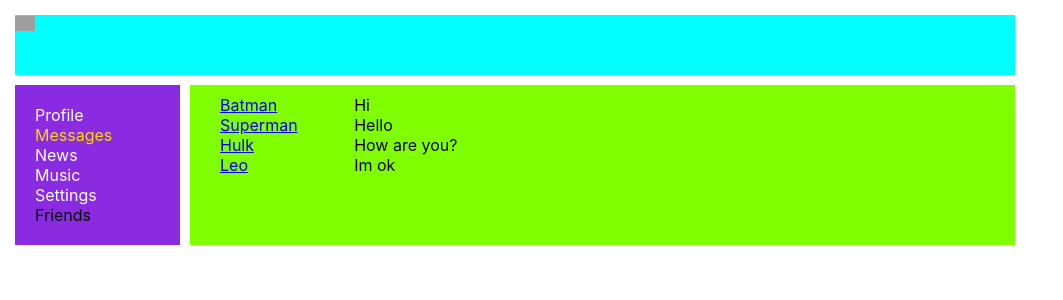
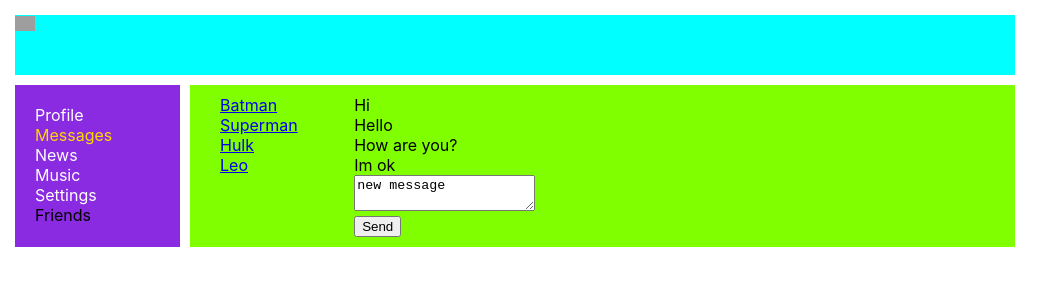
Before and after one commit to padavanshh/react_samurai, a React (Create React App) app: page /dialogs in a window 1280 px wide. Shown: the top 300 px of the page, without its empty margins (0-1063 px from the left). Built offline with nearby package versions, Linux system fonts and the light colour scheme; grey boxes are pictures that could not be loaded.

Commit message:
commit 40

```diff
--- a/src/App.js
+++ b/src/App.js
@@ -13,10 +13,9 @@ function App(props) {
         <Header/>
         <Navigate/>
         <div className='app-wrapper-content'>
-            <Route path='/dialogs' render={ () => <Dialogs state={props.state.messagesPage}/> }/>
+            <Route path='/dialogs' render={ () => <Dialogs store={props.store} /> }/>
             <Route path='/profile' render={ () => <Profile profilePage={props.state.profilePage}
-                                                           addPost={props.addPost}
-                                                           updateNewPostText={props.updateNewPostText}/> }/>
+                                                           dispatch={props.dispatch} /> }/>
         </div>
     </div>
       </BrowserRouter>
--- a/src/components/Dialogs/Dialogs.js
+++ b/src/components/Dialogs/Dialogs.js
@@ -2,16 +2,30 @@ import React from 'react';
 import s from './Dialogs.module.css';
 import DialogItem from "./DialogItem/DialogItem";
 import Message from "./Message/Message";
+import {sendMessageCreator, updateNewMessageBodyCreator} from "../../redux/state";
 
 const Dialogs = (props) => {
 
-    let dialogsElements = props.state.dialogsData.map((el) => {
+    let state = props.store.getState().messagesPage;
+
+    let dialogsElements = state.dialogsData.map((el) => {
         return <DialogItem name={el.name} id={el.id}/>
     })
 
-    let textElements = props.state.textData.map((el) => {
+    let textElements = state.textData.map((el) => {
         return <Message text={el.message}/>
     })
+
+    let newMessageText = state.newMessageText;
+
+    let onSendMessageClick = () => {
+        props.store.dispatch(sendMessageCreator())
+    }
+
+    let onNewMessageChange = (e) => {
+        let body = e.target.value;
+        props.store.dispatch(updateNewMessageBodyCreator(body))
+    }
 
     return (
         <div className={s.dialogs}>
@@ -19,7 +33,13 @@ const Dialogs = (props) => {
                 {dialogsElements}
             </div>
             <div className={s.messages}>
-                {textElements}
+                <div>{textElements}</div>
+                <div>
+                    <div><textarea value= {newMessageText}
+                                   onChange={onNewMessageChange}
+                                   placeholder='Enter your message'></textarea></div>
+                    <div><button onClick={onSendMessageClick}>Send</button></div>
+                </div>
             </div>
         </div>
     )
--- a/src/components/Profile/MyPosts/MyPosts.js
+++ b/src/components/Profile/MyPosts/MyPosts.js
@@ -1,24 +1,27 @@
 import React from 'react';
 import c from "./MyPosts.module.css";
 import Post from "./Post/Post";
+import {addPostActionCreator, updateNewPostTextActionCreator} from "../../../redux/state";
 
 const MyPosts = (props) => {
 
     let postsElements = props.posts.map((p) => {
         return <Post mess={p.mess} likes={p.likes}/>
-    })
+    });
 
     let newPostElement = React.createRef();
 
-    let addPost = () => {
-        let text = newPostElement.current.value;
-        props.addPost(text);
+
+
+    let addPost = () => {  // добавление записи
+        props.dispatch(addPostActionCreator());
     };
 
-    let onPostChange = () => {
+    let onPostChange = () => {   // фиксирует изменение текстериа
         let text = newPostElement.current.value;
-        props.updateNewPostText(text)
-    }
+        let action = updateNewPostTextActionCreator(text);
+        props.dispatch(action)
+    };
 
     return <div>
         <h3>My posts</h3>
@@ -32,6 +35,6 @@ const MyPosts = (props) => {
             {postsElements}
         </div>
     </div>
-}
+};
 
 export default MyPosts;
--- a/src/components/Profile/Profile.js
+++ b/src/components/Profile/Profile.js
@@ -8,8 +8,7 @@ const Profile = (props) => {
         <ProfileInfo/>
         <MyPosts posts={props.profilePage.postData}
                  newPostText={props.profilePage.newPostText}
-                 addPost={props.addPost}
-                 updateNewPostText={props.updateNewPostText}/>
+                 dispatch={props.dispatch} />
     </div>
 }
 
--- a/src/index.js
+++ b/src/index.js
@@ -8,9 +8,9 @@ import App from './App';
 let rerenderEntireTree = (state) => {
     ReactDOM.render(
         <React.StrictMode>
-            <App state={store.getState()}
-                 addPost={store.addPost.bind(store)}
-                 updateNewPostText={store.updateNewPostText.bind(store)}/>
+            <App state={state}
+                 dispatch={store.dispatch.bind(store)}
+                 store = {store}/>
         </React.StrictMode>,
         document.getElementById('root')
     );
--- a/src/redux/state.js
+++ b/src/redux/state.js
@@ -1,3 +1,9 @@
+const ADD_POST = 'ADD-POST';
+const UPDATE_NEW_POST_TEXT = 'UPDATE-NEW-POST-TEXT';
+
+const UPDATE_NEW_MESSAGE_TEXT = 'UPDATE-NEW-MESSAGE-TEXT';
+const SEND_MESSAGE = 'SEND_MESSAGE';
+
 let store = {
     _state: {
         profilePage: {
@@ -20,25 +26,12 @@ let store = {
                 {id: 2, message: 'Hello'},
                 {id: 3, message: 'How are you?'},
                 {id: 4, message: 'Im ok'}
-            ]
+            ],
+            newMessageText: 'new message'
         }
     },
     _callSubscriber () {
         console.log('State changed')
-    },
-
-
-    addPost () {
-        let newPost = {
-            id: 5, mess: this._state.profilePage.newPostText, likes: 0
-        }
-        this._state.profilePage.postData.push(newPost)
-        this._state.profilePage.newPostText = ''
-        this._callSubscriber(this._state);
-    },
-    updateNewPostText (newText) {    // изменение в текстареа
-        this._state.profilePage.newPostText = newText;
-        this._callSubscriber(this._state);
     },
 
     getState() {
@@ -48,19 +41,43 @@ let store = {
         this._callSubscriber = observer;  // observer наблюдатель паттерн
     },
     dispatch (action) {
-        if (action.type === 'ADD-POST') {
+        if (action.type === ADD_POST) {
             let newPost = {
                 id: 5, mess: this._state.profilePage.newPostText, likes: 0
             }
             this._state.profilePage.postData.push(newPost)
             this._state.profilePage.newPostText = ''
             this._callSubscriber(this._state);
-        } else if (action.type === 'UPDATE-NEW-POST-TEXT') {
+        } else if (action.type === UPDATE_NEW_POST_TEXT) {
             this._state.profilePage.newPostText = action.newText;
+            this._callSubscriber(this._state);
+        } else if (action.type === UPDATE_NEW_MESSAGE_TEXT) {
+            this._state.messagesPage.newMessageText = action.body;
+            this._callSubscriber(this._state);
+        } else if (action.type === SEND_MESSAGE) {
+            let body = this._state.messagesPage.newMessageText;
+            this._state.messagesPage.newMessageText = '';
+            this._state.messagesPage.textData.push({id: 6, message: body});
             this._callSubscriber(this._state);
         }
     }
-}
+};
+
+export const addPostActionCreator = () => ({type: ADD_POST});
+export const updateNewPostTextActionCreator = (text) => {
+    return {
+        type: UPDATE_NEW_POST_TEXT,
+        newText: text
+    };
+};
+
+export const sendMessageCreator = () => ({type: SEND_MESSAGE});
+export const updateNewMessageBodyCreator = (body) => {
+    return {
+        type: UPDATE_NEW_MESSAGE_TEXT,
+        body: body
+    };
+};
 
 export default store;
 window.store = store;
```
Also changed, not shown: 1 other file (tests, documents, lock files or other folders).
